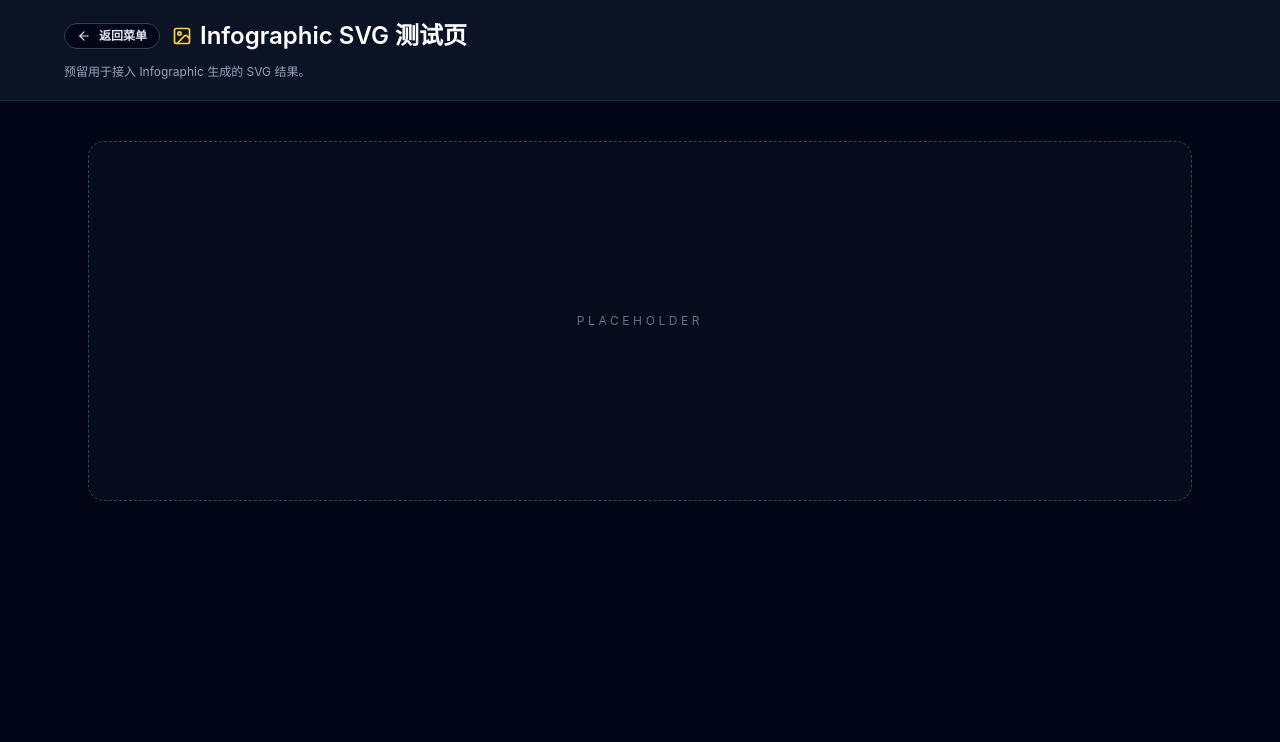
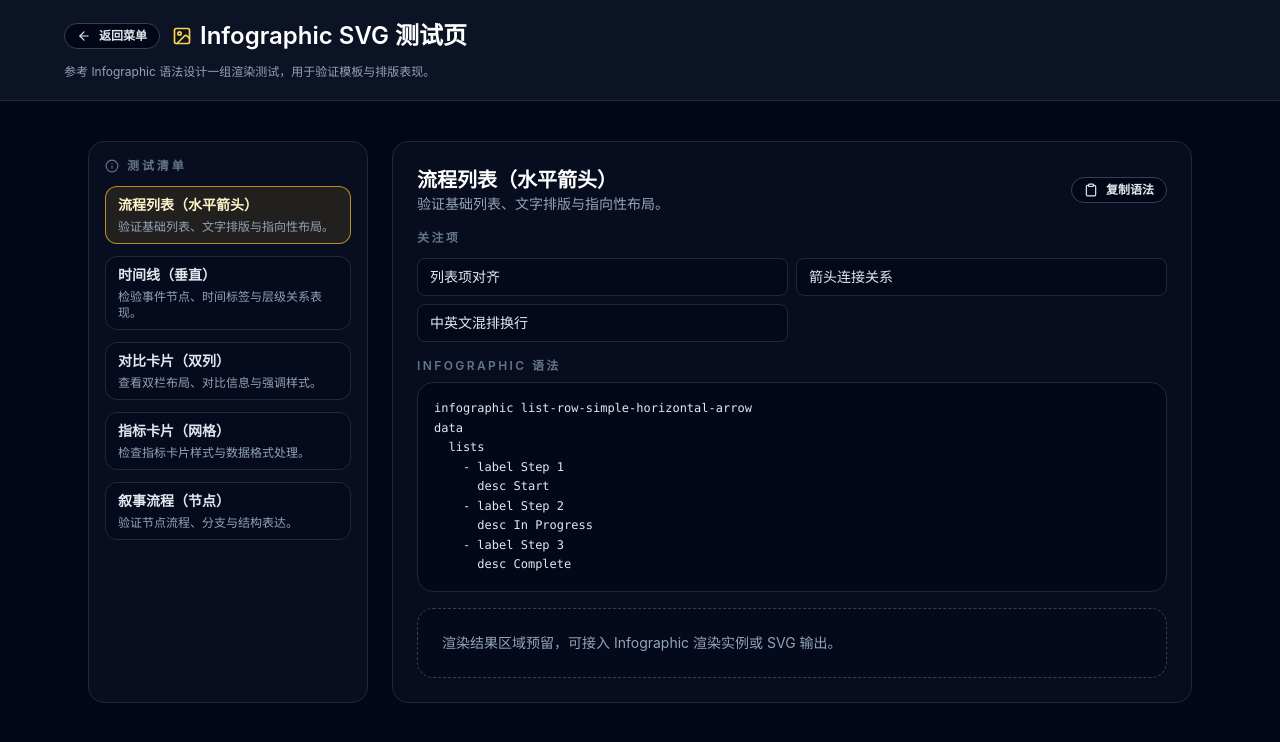
Before and after one commit to eagle-dai/universal-svg-morph, a React (Vite) app: page / in a window 1280 px wide. Both pictures are taken after a click on the button 922 px from the left and 301 px from the top of the page. Shown: the top 742 px of the page. Built offline with nearby package versions, Linux system fonts and the light colour scheme.

Commit message:
Add infographic test scenarios

```diff
--- a/src/features/infographic-test/InfographicTest.jsx
+++ b/src/features/infographic-test/InfographicTest.jsx
@@ -1,6 +1,131 @@
-import { ArrowLeft, Image } from 'lucide-react';
+import { ArrowLeft, Clipboard, Image, Info } from 'lucide-react';
+import { useMemo, useState } from 'react';
+
+const INFOGRAPHIC_TESTS = [
+  {
+    id: 'list-row-arrow',
+    title: '流程列表（水平箭头）',
+    summary: '验证基础列表、文字排版与指向性布局。',
+    focusPoints: ['列表项对齐', '箭头连接关系', '中英文混排换行'],
+    syntax: `
+infographic list-row-simple-horizontal-arrow
+data
+  lists
+    - label Step 1
+      desc Start
+    - label Step 2
+      desc In Progress
+    - label Step 3
+      desc Complete
+`
+  },
+  {
+    id: 'timeline',
+    title: '时间线（垂直）',
+    summary: '检验事件节点、时间标签与层级关系表现。',
+    focusPoints: ['时间标签位置', '节点间距', '描述信息层级'],
+    syntax: `
+infographic timeline-vertical
+data
+  title 版本迭代记录
+  events
+    - time 2023 Q1
+      label 基础能力上线
+      desc 支持模板与主题
+    - time 2023 Q3
+      label AI 流式渲染
+      desc 支持逐段渲染
+    - time 2024 Q1
+      label 可视化编辑器
+      desc 支持二次编辑
+`
+  },
+  {
+    id: 'comparison',
+    title: '对比卡片（双列）',
+    summary: '查看双栏布局、对比信息与强调样式。',
+    focusPoints: ['列宽均衡', '标题/要点层级', '强调色一致性'],
+    syntax: `
+infographic compare-two-column
+data
+  left
+    title 传统报告
+    points
+      - 线性阅读
+      - 静态图表
+      - 更新频率低
+  right
+    title Infographic
+    points
+      - 结构化表达
+      - 高质量 SVG
+      - 快速迭代
+`
+  },
+  {
+    id: 'stat-cards',
+    title: '指标卡片（网格）',
+    summary: '检查指标卡片样式与数据格式处理。',
+    focusPoints: ['数值对齐', '单位字号', '卡片间距'],
+    syntax: `
+infographic metrics-grid
+data
+  title 关键指标
+  metrics
+    - label 渲染耗时
+      value 120ms
+      desc 渲染速度提升 35%
+    - label 模板数量
+      value 200+
+      desc 内置模板库
+    - label 主题方案
+      value 12
+      desc 支持多风格
+`
+  },
+  {
+    id: 'story-flow',
+    title: '叙事流程（节点）',
+    summary: '验证节点流程、分支与结构表达。',
+    focusPoints: ['节点层级', '连接线样式', '长文本截断'],
+    syntax: `
+infographic story-flow
+data
+  title 用户旅程
+  steps
+    - label 发现
+      desc 看到品牌内容
+    - label 了解
+      desc 体验产品价值
+    - label 转化
+      desc 完成首次购买
+    - label 复购
+      desc 建立长期关系
+`
+  }
+];
 
 export default function InfographicTest({ onBack }) {
+  const [activeId, setActiveId] = useState(INFOGRAPHIC_TESTS[0].id);
+  const activeTest = useMemo(
+    () => INFOGRAPHIC_TESTS.find((item) => item.id === activeId),
+    [activeId]
+  );
+  const [copiedId, setCopiedId] = useState(null);
+
+  const handleCopy = async () => {
+    if (!activeTest) {
+      return;
+    }
+    try {
+      await navigator.clipboard.writeText(activeTest.syntax.trim());
+      setCopiedId(activeTest.id);
+      setTimeout(() => setCopiedId(null), 1600);
+    } catch (error) {
+      setCopiedId('failed');
+    }
+  };
+
   return (
     <div className="flex min-h-screen flex-col bg-slate-950 text-slate-100">
       <header className="sticky top-0 z-40 border-b border-slate-800 bg-slate-900/80 px-6 py-5 backdrop-blur">
@@ -22,15 +147,90 @@ export default function InfographicTest({ onBack }) {
             </h1>
           </div>
           <p className="text-xs text-slate-400">
-            预留用于接入 Infographic 生成的 SVG 结果。
+            参考 Infographic 语法设计一组渲染测试，用于验证模板与排版表现。
           </p>
         </div>
       </header>
 
       <main className="mx-auto flex w-full max-w-6xl flex-1 flex-col gap-6 px-6 py-10">
-        <section className="flex min-h-[360px] items-center justify-center rounded-2xl border border-dashed border-slate-700 bg-slate-900/40">
-          <div className="text-center text-xs uppercase tracking-[0.3em] text-slate-500">
-            Placeholder
+        <section className="grid gap-6 lg:grid-cols-[280px_1fr]">
+          <aside className="flex flex-col gap-3 rounded-2xl border border-slate-800 bg-slate-900/50 p-4">
+            <div className="flex items-center gap-2 text-xs font-semibold uppercase tracking-[0.24em] text-slate-500">
+              <Info size={14} />
+              测试清单
+            </div>
+            {INFOGRAPHIC_TESTS.map((item) => (
+              <button
+                key={item.id}
+                type="button"
+                onClick={() => setActiveId(item.id)}
+                className={`flex flex-col gap-1 rounded-xl border px-3 py-2 text-left transition ${
+                  activeId === item.id
+                    ? 'border-amber-400/70 bg-amber-400/10 text-amber-100'
+                    : 'border-slate-800 bg-slate-950/40 text-slate-200 hover:border-slate-600'
+                }`}
+              >
+                <span className="text-sm font-semibold">{item.title}</span>
+                <span className="text-xs text-slate-400">{item.summary}</span>
+              </button>
+            ))}
+          </aside>
+
+          <div className="flex flex-col gap-4 rounded-2xl border border-slate-800 bg-slate-900/40 p-6">
+            {activeTest ? (
+              <>
+                <div className="flex flex-wrap items-center justify-between gap-3">
+                  <div>
+                    <h2 className="text-xl font-semibold text-white">{activeTest.title}</h2>
+                    <p className="text-sm text-slate-400">{activeTest.summary}</p>
+                  </div>
+                  <button
+                    type="button"
+                    onClick={handleCopy}
+                    className="flex items-center gap-2 rounded-full border border-slate-700 bg-slate-950 px-3 py-1 text-xs font-semibold text-slate-200 transition hover:border-amber-400/70 hover:text-amber-200"
+                  >
+                    <Clipboard size={14} />
+                    {copiedId === activeTest.id ? '已复制' : '复制语法'}
+                  </button>
+                </div>
+
+                <div>
+                  <h3 className="text-xs font-semibold uppercase tracking-[0.2em] text-slate-500">
+                    关注项
+                  </h3>
+                  <ul className="mt-3 grid gap-2 text-sm text-slate-200 sm:grid-cols-2">
+                    {activeTest.focusPoints.map((point) => (
+                      <li
+                        key={point}
+                        className="rounded-lg border border-slate-800 bg-slate-950/60 px-3 py-2"
+                      >
+                        {point}
+                      </li>
+                    ))}
+                  </ul>
+                </div>
+
+                <div className="flex flex-col gap-2">
+                  <div className="text-xs font-semibold uppercase tracking-[0.2em] text-slate-500">
+                    Infographic 语法
+                  </div>
+                  <pre className="max-h-[320px] overflow-auto rounded-2xl border border-slate-800 bg-slate-950/70 p-4 text-xs leading-relaxed text-slate-200">
+                    <code>{activeTest.syntax.trim()}</code>
+                  </pre>
+                  {copiedId === 'failed' ? (
+                    <div className="text-xs text-amber-300">
+                      无法访问剪贴板，请手动复制。
+                    </div>
+                  ) : null}
+                </div>
+
+                <div className="rounded-2xl border border-dashed border-slate-700 bg-slate-950/40 p-6 text-sm text-slate-400">
+                  渲染结果区域预留，可接入 Infographic 渲染实例或 SVG 输出。
+                </div>
+              </>
+            ) : (
+              <div className="text-sm text-slate-400">请选择一个测试项。</div>
+            )}
           </div>
         </section>
       </main>
```
